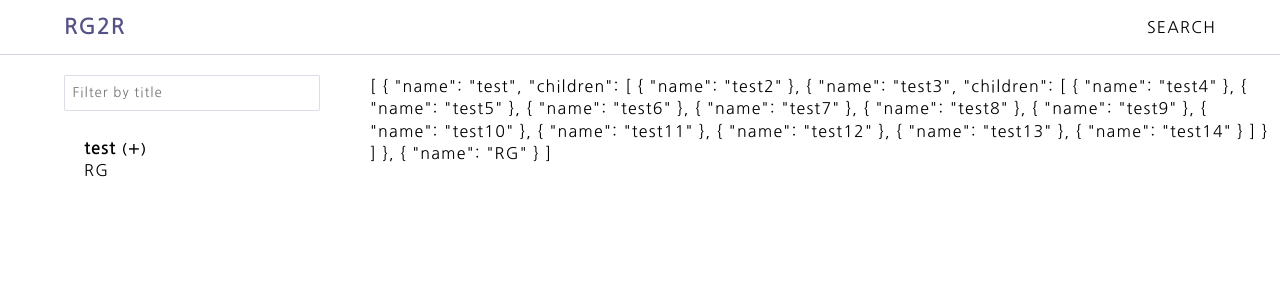
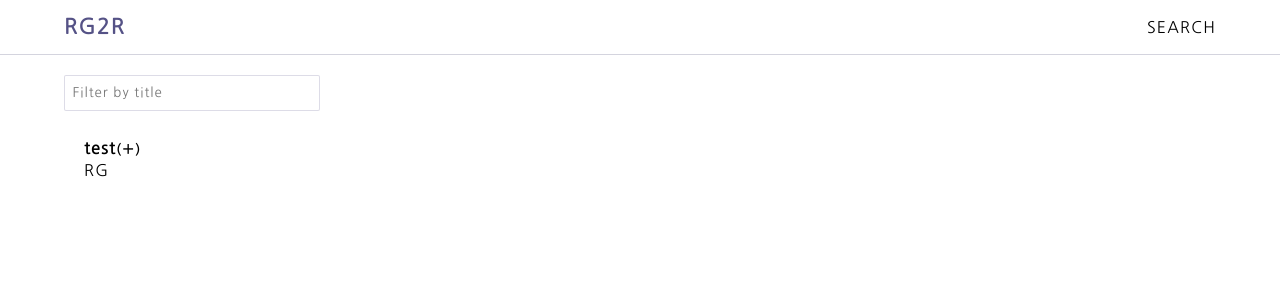
Before and after one commit to Sunrin-RG/wiki, a Vue app: page / in a window 1280 px wide. Shown: the top 300 px of the page. Built offline with nearby package versions, Linux system fonts and the light colour scheme.

Commit message:
UPDATE highlight

```diff
--- a/src/App.vue
+++ b/src/App.vue
@@ -6,10 +6,9 @@
 		</header>
 		<nav class="navigation">
 			<input class="navigation__filter" type="text" placeholder="Filter by title" v-model="search" />
-			<tree-view class="navigation__list" :data="getComputedList" />
+			<tree-view class="navigation__list" :data="getComputedList" :search="search" />
 		</nav>
 		<section class="content">
-			{{list}}
 			<router-view />
 		</section>
 	</div>
@@ -82,6 +81,9 @@ export default Vue.extend({
 				var result: any[] = JSON.parse(JSON.stringify(this.list));
 				var findName = (item: any) => {
 					if (item.hasOwnProperty("children")) {
+						if (item.name.indexOf(this.search) != -1) {
+							return true;
+						}
 						var chk = false;
 						item.children = item.children.filter((y: any) => {
 							let value = findName(y);
@@ -181,6 +183,8 @@ input:hover {
 
 	display: flex;
 	flex-direction: column;
+
+	user-select: none;
 }
 
 .content {
--- a/src/components/TreeView.vue
+++ b/src/components/TreeView.vue
@@ -1,10 +1,6 @@
 <template>
 	<ul>
-		<tree-view-item
-			:data="item"
-			v-for="item in data"
-			:key="item.name"
-		></tree-view-item>
+		<tree-view-item :highlight="search" :data="item" :key="index" v-for="(item,index) in data"></tree-view-item>
 	</ul>
 </template>
 
@@ -16,8 +12,12 @@ export default Vue.extend({
 		TreeViewItem
 	},
 	props: {
-		data: Array
-	}
+		data: Array,
+		search: String
+	},
+	mounted() {
+		this.$el.innerHTML
+	},
 });
 </script>
 
@@ -26,4 +26,7 @@ ul,
 ul * {
 	list-style: none;
 }
+.mark {
+	color: #555286 !important;
+}
 </style>
--- a/src/components/TreeViewItem.vue
+++ b/src/components/TreeViewItem.vue
@@ -1,8 +1,12 @@
 <template>
 	<li class="listitem" v-if="isFolder">
-		<h4 @click="isOpen = !isOpen">{{ data.name }} <span class="folder">({{isOpen ? "－":"＋"}})</span></h4>
+		<h4 @click="isOpen = !isOpen">
+			<span v-html="text"></span>
+			<span class="folder">({{isOpen ? "－":"＋"}})</span>
+		</h4>
 		<transition-group name="show-fade" tag="ul" class="tab" v-on:enter="enter">
 			<tree-view-item
+				:highlight="highlight"
 				:data-index="index"
 				:data="item"
 				v-for="(item,index) in (isOpen ?data.children : [])"
@@ -10,7 +14,9 @@
 			></tree-view-item>
 		</transition-group>
 	</li>
-	<li class="listitem" v-else>{{ data.name }}</li>
+	<li class="listitem" ref="listitem" v-else>
+		<span v-html="text"></span>
+	</li>
 </template>
 
 <script>
@@ -19,7 +25,8 @@ import TreeViewItem from "@/components/TreeViewItem.vue";
 export default Vue.extend({
 	name: "TreeViewItem",
 	props: {
-		data: Object
+		data: Object,
+		highlight: String
 	},
 	components: {
 		TreeViewItem
@@ -27,17 +34,33 @@ export default Vue.extend({
 	data() {
 		return {
 			isFolder: false,
-			isOpen: false
+			isOpen: false,
+			text: ""
 		};
 	},
 	created() {
 		this.isFolder = this.data.hasOwnProperty("children");
+		this.setText(this.highlight);
+	},
+	watch: {
+		highlight(value) {
+			this.setText(value);
+		}
 	},
 	methods: {
+		setText(value) {
+			if (value == "") this.text = this.data.name;
+			else
+				this.text = this.data.name.replace(
+					this.highlight,
+					"<span class='mark'>" + this.highlight + "</span>"
+				);
+		},
 		enter(el, done) {
 			el.style.transitionDelay = el.dataset.index * 50 + "ms";
-		},
-	}
+		}
+	},
+	computed: {}
 });
 </script>
 
@@ -58,6 +81,7 @@ export default Vue.extend({
 	transform: translateY(0);
 }
 .bold {
+	cursor: pointer;
 	font-weight: bold;
 }
 .tab {
@@ -72,7 +96,8 @@ export default Vue.extend({
 	display: block;
 	overflow: visible;
 }
-.folder{
+.folder {
 	font-size: 0.8em;
 }
+
 </style>
```
Also changed, not shown: 11 other files (tests, documents, lock files or other folders).
